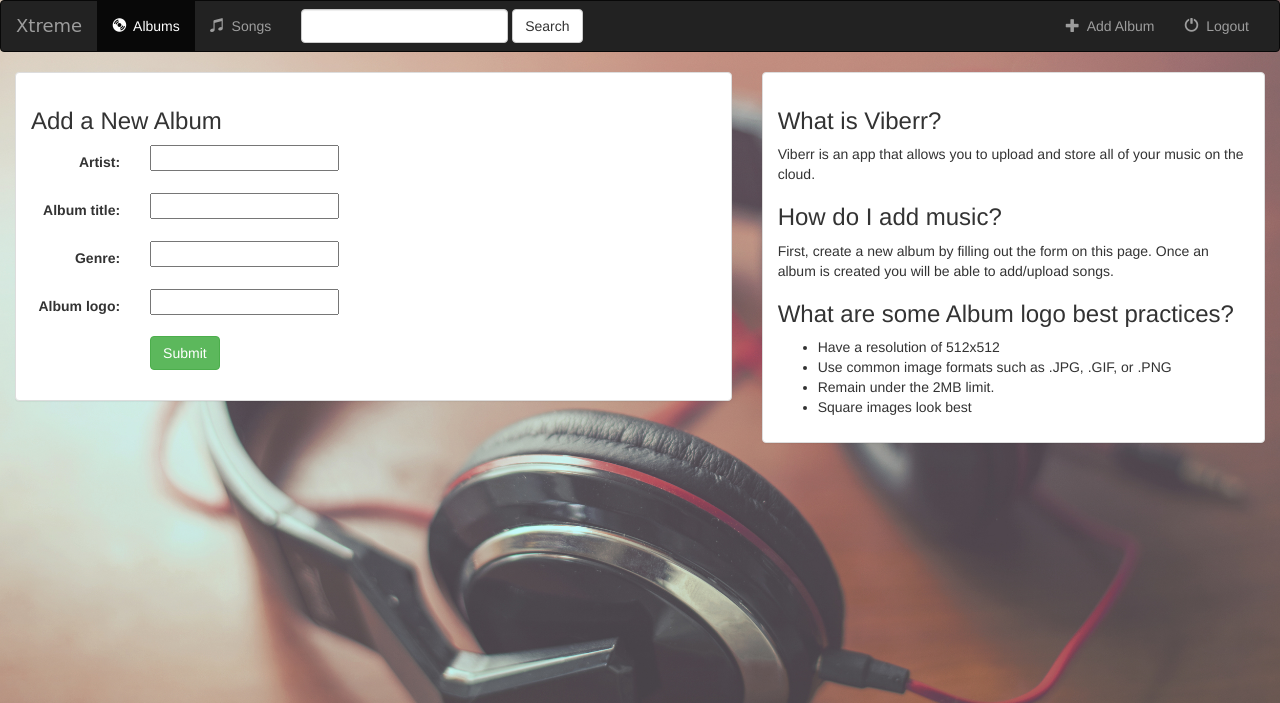
After one commit to shivanjalikhare/XtremeMusic, a Django app: page /music/album/add/ in a window 1280 px wide. The commit adds this page. Shown: the top 703 px of the page. Run offline with Django 3.2, Linux system fonts and the light colour scheme; some libraries are stand-ins or nearby versions.

Commit message:
features added-add albums,navbar,UI updated

```diff
--- a/music/models.py
+++ b/music/models.py
@@ -1,4 +1,5 @@
 from django.db import models
+from django.urls import reverse
 
 # Create your models here.
 class Album(models.Model):
@@ -6,6 +7,9 @@ class Album(models.Model):
 	album_title = models.CharField(max_length=500)
 	genre = models.CharField(max_length=100)
 	album_logo = models.CharField(max_length=1000)
+
+	def get_absolute_url(self):
+		return reverse('music:detail', kwargs={'pk': self.pk})
 
 	def __str__(self):
 		return self.album_title + ' - ' + self.artist
@@ -16,6 +20,7 @@ class Song(models.Model):
 	album = models.ForeignKey(Album, on_delete=models.CASCADE)
 	file_type = models.CharField(max_length=10)
 	song_title = models.CharField(max_length=250)
+	is_favorite = models.BooleanField(default=False)
 
 	def __str__(self):
 		return self.song_title
--- /dev/null
+++ b/music/static/music/style.css
@@ -0,0 +1,16 @@
+body{
+
+	background: url("images/background.jpg") no-repeat center center fixed;
+  	-webkit-background-size: cover;
+  	-moz-background-size: cover;
+  	-o-background-size: cover;
+  	background-size: cover;
+}
+
+.navbar{
+	border-radius: : 0;
+}
+
+.navbar-brand {
+	font-family: 'Satisfy', cursive;
+}
--- /dev/null
+++ b/music/templates/music/album_form.html
@@ -0,0 +1,51 @@
+{% extends 'music/base.html' %}
+{% block title %} Add new Album {% endblock %}
+{% block albums_active %} active {% endblock %}
+{% block body %}
+
+<div class="container-fluid">
+
+    <div class="row">
+
+        <div class="col-sm-12 col-md-7">
+            <div class="panel panel-default">
+                <div class="panel-body">
+                    <h3>Add a New Album</h3>
+                    {% if error_message %}
+                        <p><strong>{{ error_message }}</strong></p>
+                    {% endif %}
+                    <form class="form-horizontal" role="form" action="" method="post" enctype="multipart/form-data">
+                        {% csrf_token %}
+                        {% include 'music/form_template.html' %}
+                        <div class="form-group">
+                            <div class="col-sm-offset-2 col-sm-10">
+                                <button type="submit" class="btn btn-success">Submit</button>
+                            </div>
+                        </div>
+                    </form>
+                </div>
+            </div>
+        </div>
+
+        <div class="col-sm-12 col-md-5">
+            <div class="panel panel-default">
+                <div class="panel-body">
+                    <h3>What is Viberr?</h3>
+                    <p>Viberr is an app that allows you to upload and store all of your music on the cloud.</p>
+                    <h3>How do I add music?</h3>
+                    <p>First, create a new album by filling out the form on this page. Once an album is created you will be able to add/upload songs.</p>
+                    <h3>What are some Album logo best practices?</h3>
+                    <ul>
+                        <li>Have a resolution of 512x512</li>
+                        <li>Use common image formats such as .JPG, .GIF, or .PNG</li>
+                        <li>Remain under the 2MB limit.</li>
+                        <li>Square images look best</li>
+                    </ul>
+                </div>
+            </div>
+        </div>
+
+    </div>
+
+</div>
+{% endblock %}
--- /dev/null
+++ b/music/templates/music/base.html
@@ -0,0 +1,66 @@
+<!DOCTYPE html>
+<html lang="en">
+<head>
+	<meta charset="UTF-8">
+	<title> {% block title %} XTREME {% endblock %} </title>
+
+	{% load static %}
+	{% load bootstrap3 %}
+	{% bootstrap_css %}
+	<link rel="stylesheet" href="https://fonts.googleapis.com/css?family-Satisfy" rel="stylesheet" type="text/css">
+	<link rel="stylesheet" type="text/css" href="{% static 'music/style.css' %}" />
+	{% bootstrap_javascript %}
+</head>
+<body>
+
+<nav class="navbar navbar-inverse">
+	<div class="container-fluid">
+		<!--header -->
+		<div class="navbar-header">
+			<button type="button" class="navbar-toggle" data-toggle="collapse" data-target="#topNavBar">
+				<span class="icon-bar"></span>
+				<span class="icon-bar"></span>
+				<span class="icon-bar"></span>
+			</button>
+			<a class="navbar-brand" href="{% url 'music:index' %}"> Xtreme </a>
+		</div>
+
+		<!--items -->
+		<div class="collapse navbar-collapse " id="#topNavBar">
+			<ul class="nav navbar-nav">
+				<li class="active" >
+					<a href="{% url 'music:index' %}">
+						<span class="glyphicon glyphicon-cd" aria-hidden="true"></span>&nbsp; Albums
+					</a>
+				</li>
+				<li class="" >
+					<a href="{% url 'music:index' %}">
+						<span class="glyphicon glyphicon-music" aria-hidden="true"></span>&nbsp; Songs
+					</a>
+				</li>
+			</ul>
+			<form class="navbar-form navbar-left" role="search" method="get" action="" >
+				<div class="form-group">
+					<input type="text" class="form-control" name="q" value="">
+				</div>
+				<button type="submit" class="btn btn-default"> Search </button>
+			</form>
+			<ul class="nav navbar-nav navbar-right">
+				<li class="" >
+					<a href="{% url 'music:album-add'%}">
+						<span class="glyphicon glyphicon-plus" aria-hidden="true"></span>&nbsp; Add Album
+					</a>
+				</li>
+				<li class="" >
+					<a href="#">
+						<span class="glyphicon glyphicon-off" aria-hidden="true"></span>&nbsp; Logout
+					</a>
+				</li>
+			</ul>
+		</div>
+	</div>
+</nav>
+{% block body %}
+{% endblock %}
+</body>
+</html>
--- /dev/null
+++ b/music/templates/music/form_template.html
@@ -0,0 +1,10 @@
+{% for field in form  %}
+	<div class="form-group">
+		<div class="col-sm-offset-2 col-sm-10">
+			<span class="text-danger small">{{ field.erros }}</span>
+		</div>
+		<label class="control-label col-sm-2">{{ field.label_tag }}</label>
+		<div class="col-sm-10">{{ field }}</div>
+
+	</div>
+{% endfor %}
--- a/music/urls.py
+++ b/music/urls.py
@@ -5,8 +5,13 @@ app_name = 'music'
 
 urlpatterns = [
 	# /music/ ~home page for music
-    path('', views.index, name='index'),
+    path('', views.IndexView.as_view(), name='index'),
 
     # /music/71/ (album_id)
-    re_path(r'^(?P<album_id>[0-9]+)/$', views.detail, name='detail'),
+    re_path(r'^(?P<pk>[0-9]+)/$', views.DetailView.as_view(), name='detail'),
+
+    #/music/album/add/
+    re_path(r'album/add/$', views.AlbumCreate.as_view(), name='album-add'),
+
+
 ]
--- a/music/views.py
+++ b/music/views.py
@@ -1,13 +1,19 @@
-from django.shortcuts import render, get_object_or_404
+from django.views import generic
+from django.views.generic.edit import CreateView, UpdateView, DeleteView
 from .models import Album
 
-def index(request):
-	#get all objects from db
-	all_albums = Album.objects.all()
-	context = { 'all_albums': all_albums}
-	return render(request, 'music/index.html', context)
+class IndexView(generic.ListView):
+	template_name = 'music/index.html'
+	context_object_name = 'all_albums'
 
-def detail(request, album_id):
-	#album = Album.objects.get(pk=album_id)
-	album = get_object_or_404(Album, pk=album_id)
-	return render(request, 'music/detail.html', { 'album': album})
+	def get_queryset(self):
+		return Album.objects.all()
+
+class DetailView(generic.DetailView):
+	model = Album
+	template_name = "music/detail.html"
+
+
+class AlbumCreate(CreateView):
+	model = Album
+	fields = ['artist', 'album_title', 'genre', 'album_logo']
--- a/website/settings.py
+++ b/website/settings.py
@@ -38,6 +38,7 @@ INSTALLED_APPS = [
     'django.contrib.sessions',
     'django.contrib.messages',
     'django.contrib.staticfiles',
+    'bootstrap3',
 ]
 
 MIDDLEWARE = [
```
Also changed, not shown: music/templates/music/detail.html (+58 -8 lines), music/templates/music/index.html (+36 -10 lines), db.sqlite3, music/migrations/0002_song_is_favorite.py (added), music/static/music/images/background.jpg (added).
